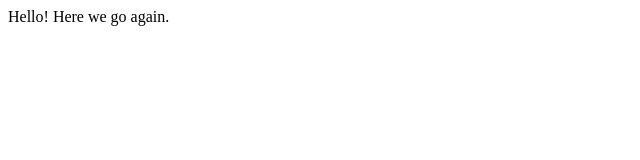
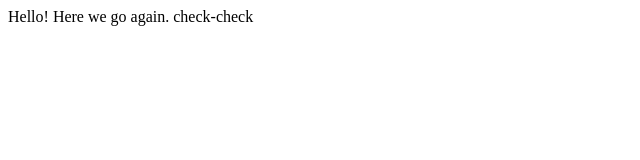
Before and after one commit to SStaro/special-app, a plain HTML site: page Index.html in a window 1280 px wide. Shown: the full height of the page, 0-640 px from the left. Drawn offline with Linux system fonts and the light colour scheme.

Commit message:
check-check added

```diff
--- a/Index.html
+++ b/Index.html
@@ -2,4 +2,5 @@
 <div>
   Hello!
   Here we go again.
+  check-check
 </div>
```
